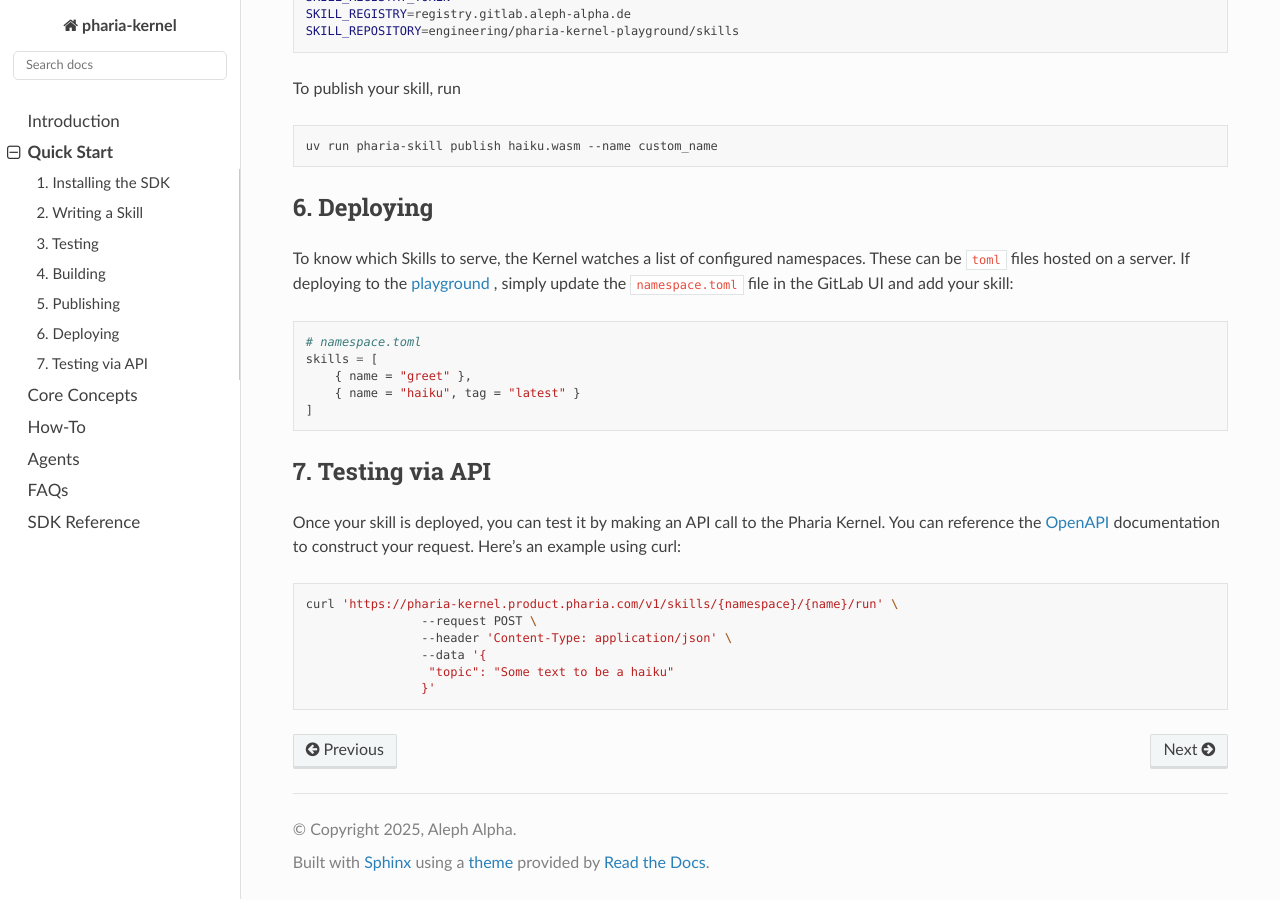
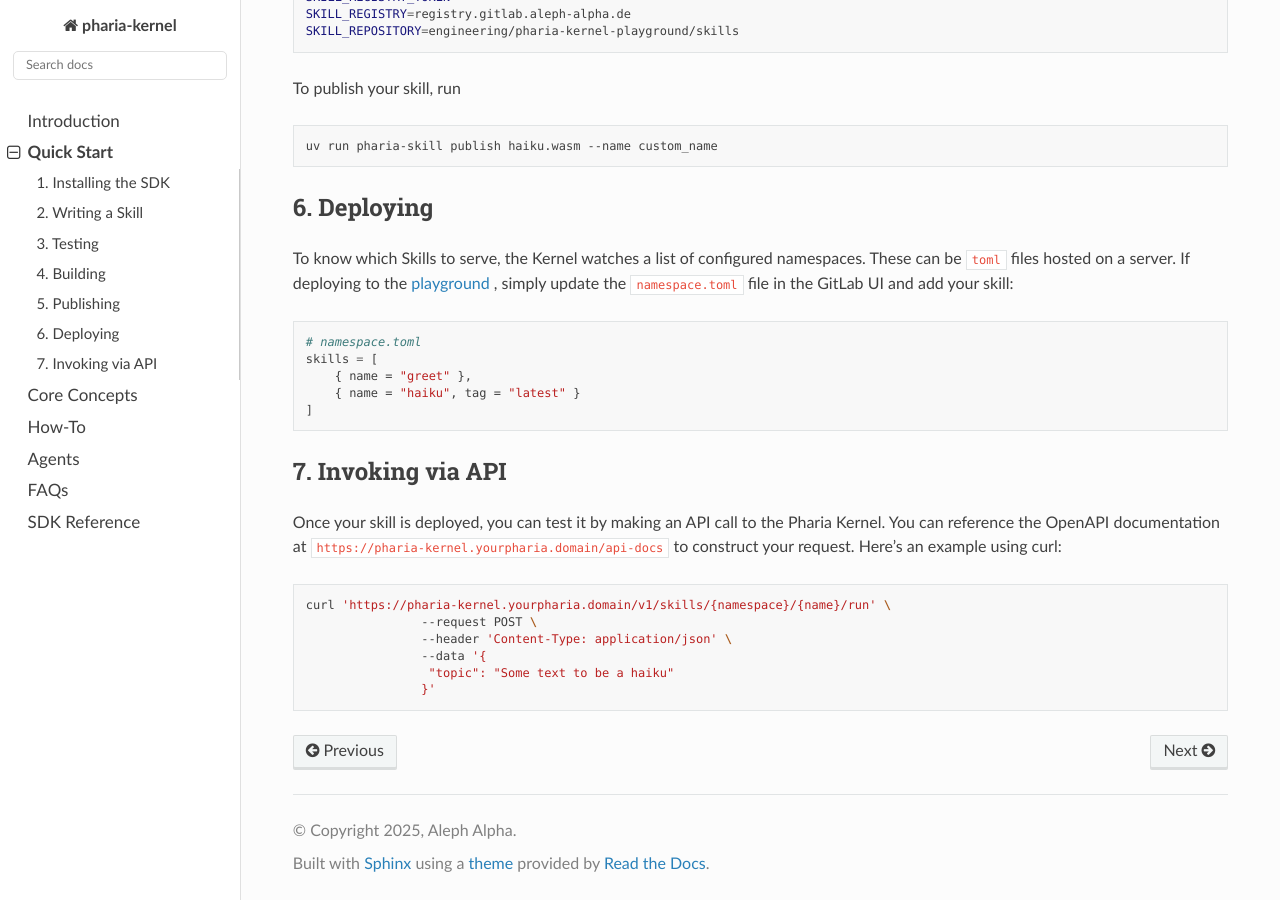
Before and after one commit to Aleph-Alpha/pharia-kernel-sdk-py, a Sphinx documentation site: the page built from docs/source/quick_start.md, in a window 1280 px wide and 900 px high, scrolled down 2774 px. Built offline with Sphinx 7.4.7 and the Read the Docs theme 3.1.0, drawn with Linux system fonts in a browser that asks for light colours.

Commit message:
docs: cleanup invocation docs

````diff
--- a/docs/source/quick_start.md
+++ b/docs/source/quick_start.md
@@ -154,13 +154,13 @@ skills = [
 ]
 ```
 
-## 7. Testing via API
+## 7. Invoking via API
 
-Once your skill is deployed, you can test it by making an API call to the Pharia Kernel. You can reference the [OpenAPI](https://pharia-kernel.product.pharia.com/api-docs) documentation to construct your request.
+Once your skill is deployed, you can test it by making an API call to the Pharia Kernel. You can reference the OpenAPI documentation at `https://pharia-kernel.yourpharia.domain/api-docs` to construct your request.
 Here's an example using curl:
 
 ```sh
-curl 'https://pharia-kernel.product.pharia.com/v1/skills/{namespace}/{name}/run' \
+curl 'https://pharia-kernel.yourpharia.domain/v1/skills/{namespace}/{name}/run' \
   		--request POST \
   		--header 'Content-Type: application/json' \
   		--data '{
````
